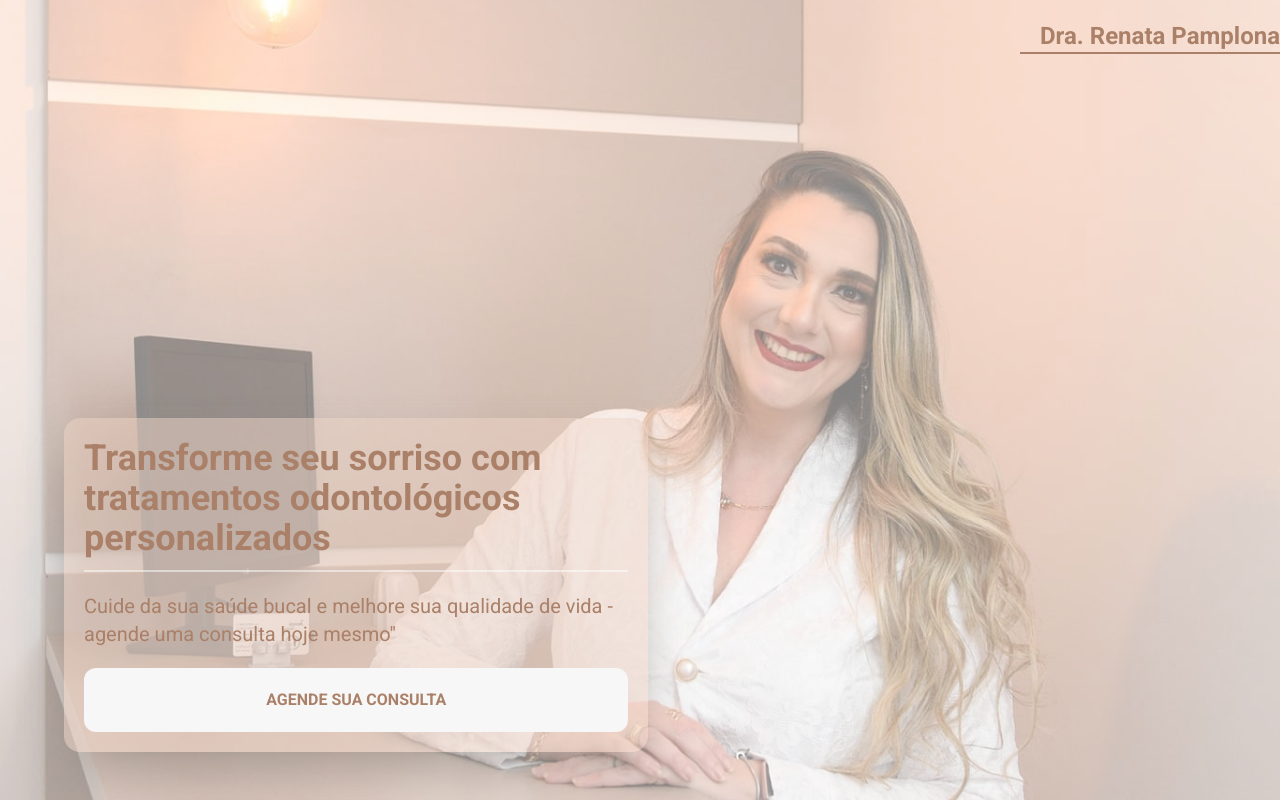
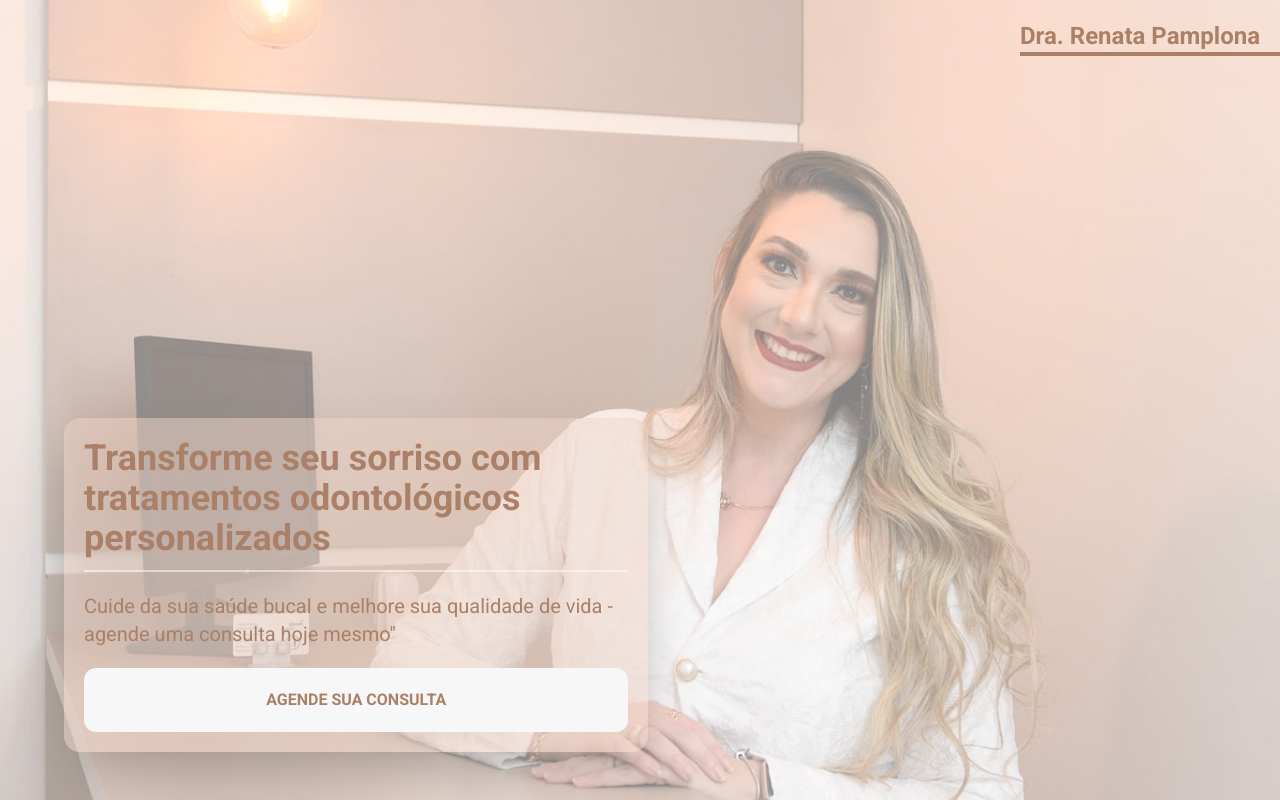
Before and after one commit to brunoprestesap/page-renata, a React (Vite) app: page / in a window 1280 px wide. Built offline with nearby package versions, Linux system fonts and the light colour scheme.

Commit message:
ajustes no texto h1

```diff
--- a/src/components/Hero.jsx
+++ b/src/components/Hero.jsx
@@ -15,7 +15,7 @@ const Hero = () => {
         {/* <div className="invisible md:visible absolute top-0 right-0 max-w-[700px] w-52 lg:w-72 m-auto h-full">
           <CardExperience />
         </div> */}
-        <div className='absolute top-0 right-0 pt-5 pl-5 border-b-2 border-[#AA8068]'>
+        <div className='absolute top-0 right-0 pt-5 pr-5 border-b-4 border-[#AA8068]'>
             <h1 className='text-2xl text-[#AA8068] font-bold'>Dra. Renata Pamplona</h1>
         </div>
 
```
